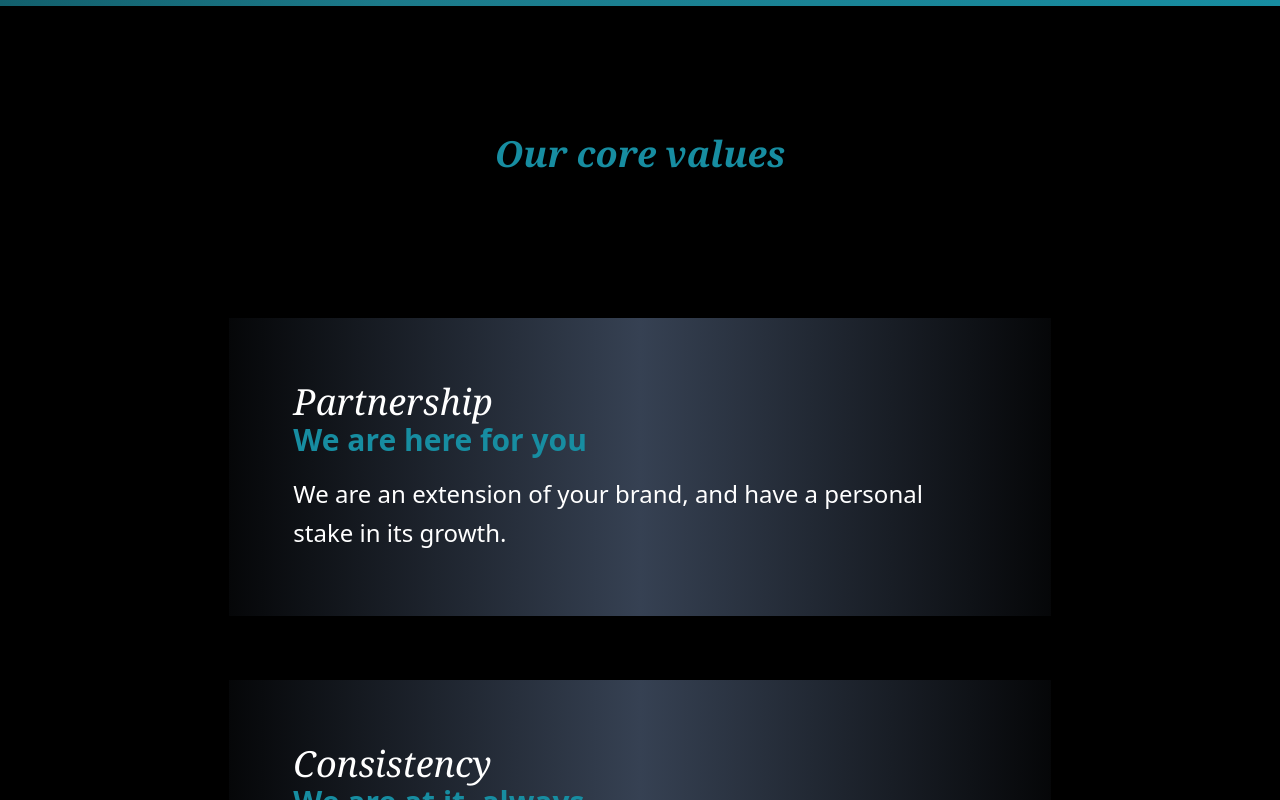
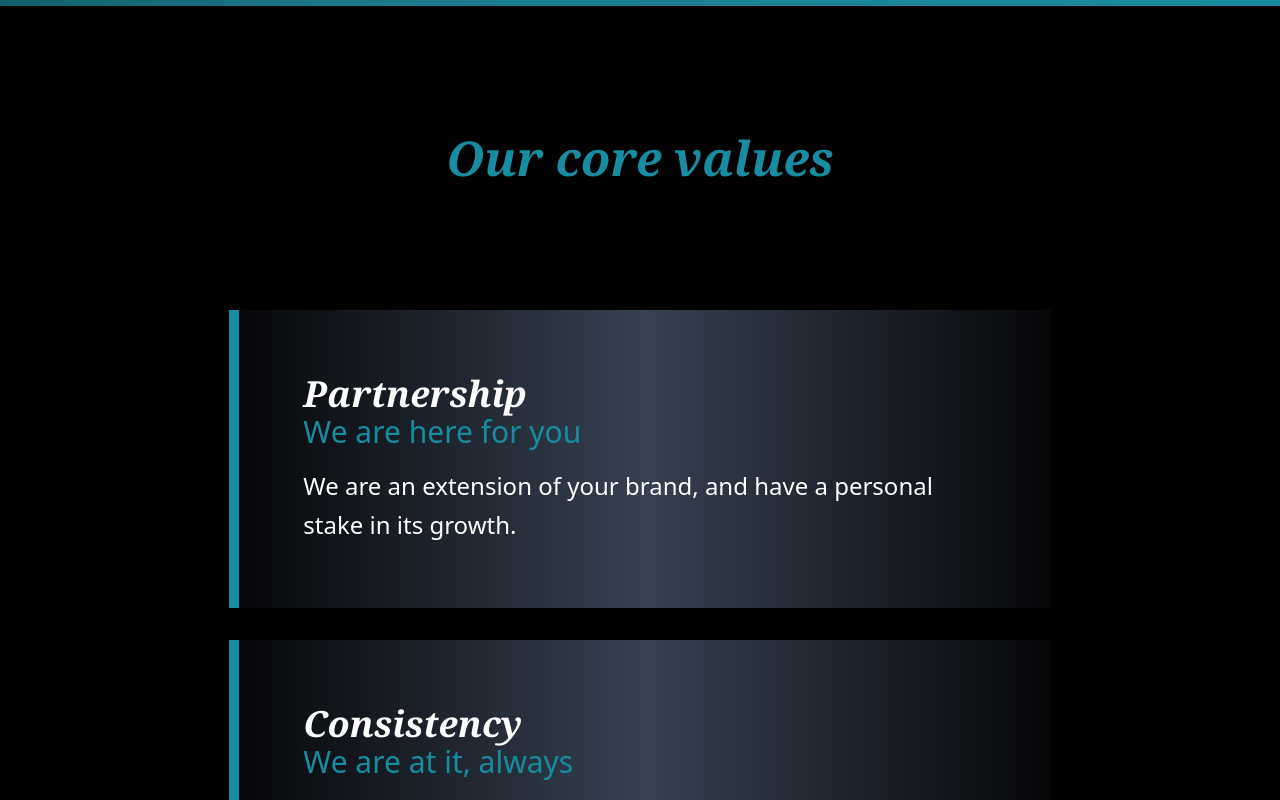
Before and after one commit to Rachitgarg56/ppg_next, a Next.js app: page /about-us in a window 1280 px wide. Shown: the part 2440-3240 px from the top of the page. Built offline with nearby package versions, Linux system fonts and the light colour scheme.

Commit message:
fixed spaces and done updates

```diff
--- a/src/app/(main)/capabilities/page.tsx
+++ b/src/app/(main)/capabilities/page.tsx
@@ -33,7 +33,7 @@ export const generateMetadata = (): Metadata => {
 
 const page = () => {
   return (
-    <div className='bg-black text-white pb-16 px-8'>
+    <div className='bg-black text-white pb-24 px-8'>
         <div className="text-center text-5xl font-bold text-white italic font-cambria">Capabilities</div>
         <div className="w-full md:w-2/3 text-2xl md:text-3xl text-center leading-relaxed font-thin mt-16 mx-auto">We specialize in crafting events that place your products in front of your ideal consumer. Whether you’re looking for a dedicated special celebration or are interested in collecting primary customer feedback, we’ll work with you to activate your brand.</div>
         {/* <div className="grid grid-cols-1 md:grid-cols-3 gap-4 md:gap-8 place-content-center mt-16 md:mt-32 mx-auto w-3/4">
@@ -45,7 +45,7 @@ const page = () => {
                 })
             }
         </div> */}
-        <div className='max-w-5xl mx-auto mt-24 md:mt-48 grid grid-cols-1 md:grid-cols-2 gap-12 gap-x-40'>
+        <div className='max-w-5xl mx-auto mt-28 md:mt-48 grid grid-cols-1 md:grid-cols-2 gap-12 gap-x-40'>
           {capabilities.map((capability, idx) => {
             return (
               <div key={idx} className="md:pb-12 flex flex-col items-center">
--- a/src/app/(main)/careers/PageContent.tsx
+++ b/src/app/(main)/careers/PageContent.tsx
@@ -25,7 +25,7 @@ const PageContent = () => {
         <div className='flex flex-col items-center px-4 py-16'>
             <Image src={'/assets/images/careers/BA_cluster.png'} alt={'images-cluster'} width={600} height={397}/>
 
-            <p className='text-2xl sm:text-3xl font-thin tracking-wide leading-relaxed text-center mt-12'>Join our growing family of happy brand ambassadors</p>
+            <p className='text-2xl sm:text-3xl font-thin tracking-wide leading-relaxed text-center mt-20'>Join our growing family of happy brand ambassadors</p>
 
             <button className='text-2xl text-[#178DA1] sm:text-3xl max-sm:px-8 px-12 sm:px-16 py-6 bg-black leading-relaxed text-center font-cambria font-bold italic cursor-pointer mt-4 md:mt-8'>check open positions</button>
 
--- a/src/app/(main)/contact/page.tsx
+++ b/src/app/(main)/contact/page.tsx
@@ -22,11 +22,11 @@ export const generateMetadata = (): Metadata => {
 
 const page = () => {
     return (
-        <div className='bg-gradient-to-r from-[#125F6C] via-[#1C7A8A] via-30% to-[#178DA1] text-white px-4 flex-1 flex flex-col items-center justify-center'>
+        <div className='bg-gradient-to-r from-[#125F6C] via-[#1C7A8A] via-30% to-[#178DA1] text-white px-4 flex-1 flex flex-col gap-8 items-center max-sm:pt-16 sm:justify-center'>
             <div className="text-center text-5xl font-bold text-white italic font-cambria">Get in touch</div>
-            <div className="text-center text-3xl md:text-4xl font-bold italic mt-16 text-gray-900 font-cambria">(123) 456 7890</div>
-            <div className="text-center mt-8 font-cambria font-bold">
-                <Link href={`mailto:hello@ActivatePPG.com`} className="text-center text-2xl sm:text-3xl md:text-4xl font-bold border-b border-gray-900 italic mt-16 text-gray-900">hello@ActivatePPG.com</Link>
+            <div className="text-center text-3xl md:text-4xl font-bold italic text-gray-900 font-cambria">(123) 456 7890</div>
+            <div className="text-center font-cambria font-bold sm:mb-20">
+                <Link href={`mailto:hello@ActivatePPG.com`} className="text-center text-2xl sm:text-3xl md:text-4xl font-bold border-b border-gray-900 italic text-gray-900">hello@ActivatePPG.com</Link>
             </div>
         </div>
     )
--- a/src/components/CoreValuesSection.tsx
+++ b/src/components/CoreValuesSection.tsx
@@ -22,16 +22,16 @@ const CoreValuesSection = () => {
     return (
         <>
             <div className="bg-black py-16 md:py-32">
-                <h2 className="text-center text-[#178DA1] text-4xl italic font-semibold font-cambria">Our core values</h2>
+                <h2 className="text-center text-[#178DA1] text-4xl sm:text-5xl italic font-semibold font-cambria">Our core values</h2>
                 <div className="w-full lg:w-2/3 mx-auto mt-16 md:mt-32">
                     {
                         coreValues.map((value) => {
                             return (
-                                <div key={uuidv4()} className="w-full flex items-center mt-8 p-4">
+                                <div key={uuidv4()} className="w-full flex items-center mt-8 px-4">
                                     {/* <div className="h-24 md:h-48 w-24 md:w-48 rounded-full bg-gray-100"></div> */}
-                                    <div className="bg-gradient-to-r from-gray-700/10 via-gray-700 to-gray-700/10 shadow p-4 md:p-16">
-                                        <div className="text-2xl md:text-4xl italic text-white font-cambria">{value.title}</div>
-                                        <div className="text-xl font-semibold md:text-3xl text-[#178DA1]">{value.subtitle}</div>
+                                    <div className="bg-gradient-to-r from-gray-700/10 via-gray-700 to-gray-700/10 shadow p-4 md:p-16 w-full border-l-[5px] sm:border-l-[10px] border-solid border-[#178DA1]">
+                                        <div className="text-2xl font-semibold md:text-4xl italic text-white font-cambria">{value.title}</div>
+                                        <div className="text-xl md:text-3xl text-[#178DA1]">{value.subtitle}</div>
                                         <div className='text-white text-lg md:text-2xl leading-relaxed font-light mt-2 md:mt-4'>{value.details}</div>
                                     </div>
                                     {/* <button className="text-4xl text-white" onClick={()=>showDetails(value)}>
--- a/src/components/InfiniteCarousel.tsx
+++ b/src/components/InfiniteCarousel.tsx
@@ -121,9 +121,9 @@ const InfiniteCarousel = ({ data }: PageProps) => {
                        }`}
             style={{ width: `${cardWidth}vw` }}
           >
-            <figure className="w-[70%] lg:w-[40%] aspect-square self-center text-black flex items-center justify-center text-lg font-cambria font-bold italic rounded-full">
+            <figure className="relative w-[70%] lg:w-[40%] aspect-square self-center rounded-full">
               <img src={data.image} alt={data.title} />
-              {/* {data.title} */}
+              <span className="absolute text-white font-bold left-1/2 -translate-x-1/2 top-1/2 -translate-y-1/2 font-cambria text-lg lg:text-2xl whitespace-nowrap">{data.title}</span>
             </figure>
             <p className="lg:w-[60%] lg:text-left font-thin text-xl opacity-80 max-sm:line-clamp-4">
               {data.text}
```
